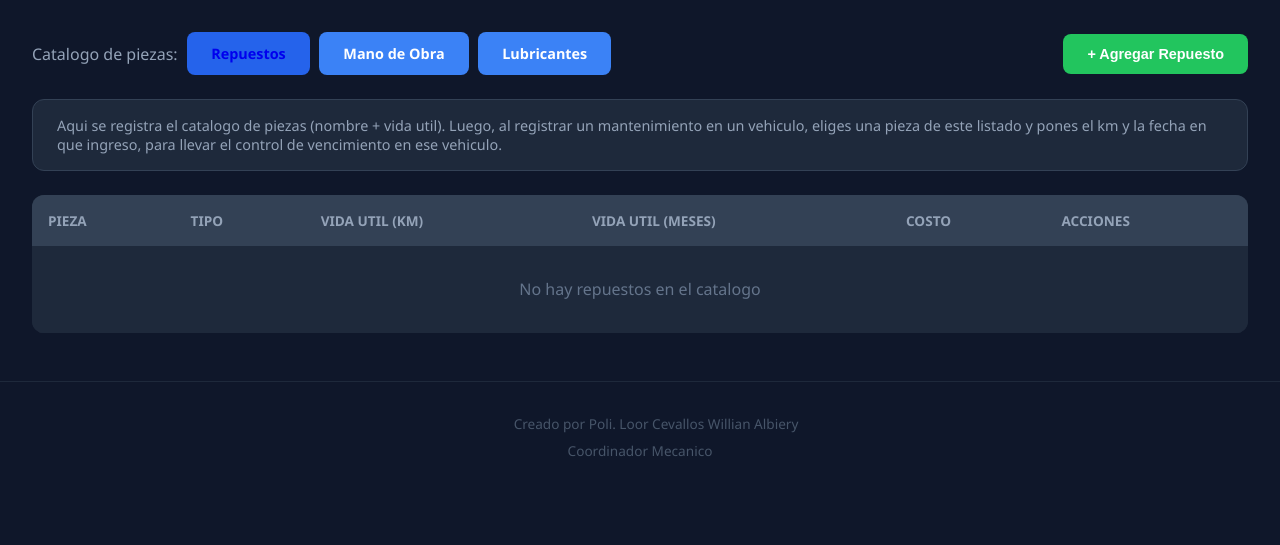
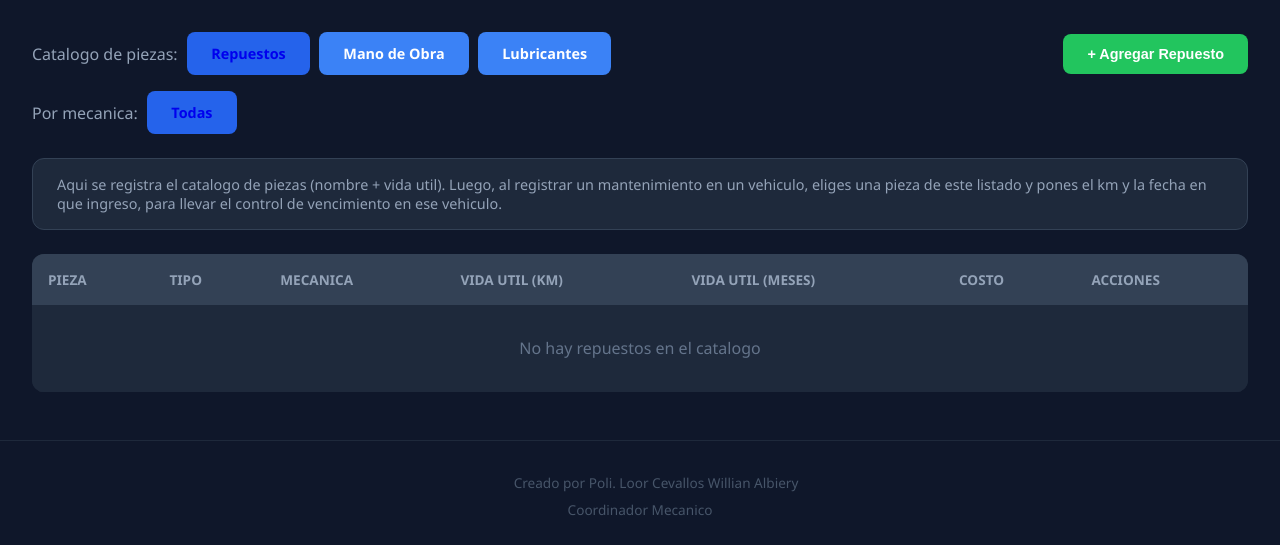
Before and after one commit to cracjuego454-glitch/flota-subzona-manabi, a Flask app: page /piezas in a window 1280 px wide. Shown: the part 67-612 px from the top of the page. Run offline with Flask 3, Linux system fonts and the light colour scheme; the visitor is signed in with stand-in values (Sample User, id 1); data that the repository does not hold is empty; some libraries are stand-ins or nearby versions.

Commit message:
Piezas por mecanica: catalogo separado + filtro por vehiculo

```diff
--- a/RESUMEN_PROYECTO.txt
+++ b/RESUMEN_PROYECTO.txt
@@ -60,6 +60,7 @@ Activo, En Taller, Inactivo, Remate
 24. ALERTA DE VIDA ÚTIL AL REGISTRAR MANTENIMIENTO: si eliges en el mantenimiento una pieza que ese vehículo YA tiene y AÚN está en vida útil, se muestra un aviso de EXCEPCIÓN. Debes escribir el motivo (ej: cambio por daño/golpe) para poder guardarla; si no, el sistema BLOQUEA el registro. El motivo queda visible en la ficha del vehículo.
 25. CATÁLOGO EN SALIDA DEL TALLER: en el modal de "Marcar Salida" ya NO se escribe la pieza a mano; ahora se ELIGE del catálogo (igual que en mantenimiento) y su costo se suma automáticamente a la categoría correcta (repuestos/lubricantes/mano de obra) y al total, sin doble conteo.
 26. FILTRO DE VIDA ÚTIL CON EXCEPCIÓN EN SALIDA DEL TALLER: al marcar "Confirmar Salida", si eliges una pieza que ese vehículo YA tiene y AÚN está en vida útil, el sistema NO registra y muestra un aviso rojo de EXCEPCIÓN con un campo para escribir el motivo (ej: cambio por daño/golpe). Debes escribir el motivo para poder guardar; si no, se bloquea el envío (client-side) y el backend hace rollback como respaldo. Igual que en mantenimiento, evita piezas duplicadas en el inventario del vehículo.
+27. PIEZAS POR MECÁNICA: el catálogo de piezas (/piezas) ahora se organiza por mecánica. Cada pieza pertenece a UNA sola mecánica (ej: un "Amortiguador" para Multimarcas y otro para Kia son piezas distintas con sus propios valores). En /piezas hay pestañas por mecánica (además de las de tipo), y al registrar un mantenimiento o la salida de un vehículo, el selector SOLO muestra las piezas de la mecánica de ese vehículo. La columna "Mecanica" se muestra en la tabla del catálogo.
 
 --- IMPORTANTE ---
 - Render despliega desde la subcarpeta flota-subzona-manabi/ (NO desde la raíz)
@@ -80,7 +81,7 @@ requirements.txt: flask, openpyxl, gunicorn, psycopg2-binary
 static/escudo_policia.png: Escudo Policía Nacional del Ecuador
 
 --- PROXIMO PASO ---
-- Subir el último commit por GitHub Desktop (Summary: "Salida taller: filtro vida util con excepcion + costos automaticos") y probar en Render la Salida del Taller con el filtro de vida útil con excepción + la suma automática de costos.
+- Subir el último commit por GitHub Desktop (Summary: "Piezas por mecanica: catalogo separado + filtro por vehiculo") y probar en Render: agregar una pieza con su mecánica, ver pestañas por mecánica en /piezas, y que al registrar mantenimiento/salida solo aparezcan las piezas de la mecánica del vehículo.
 
 --- INSTRUCCIONES PARA NUEVO CHAT ---
 Copiar todo este archivo y pegarlo en el chat. Decir "este es el resumen del proyecto, continuamos desde donde quedamos".
--- a/app.py
+++ b/app.py
@@ -117,7 +117,8 @@ def init_db():
             tipo TEXT DEFAULT 'repuesto',
             vida_km INTEGER DEFAULT 0,
             vida_meses INTEGER DEFAULT 0,
-            costo REAL DEFAULT 0
+            costo REAL DEFAULT 0,
+            mecanica TEXT DEFAULT 'Multimarcas'
         )
     """)
     cur.execute("""
@@ -185,6 +186,10 @@ def add_columns_parte_taller():
             cur.execute(f"ALTER TABLE piezas ADD COLUMN {col}")
         except Exception:
             pass
+    try:
+        cur.execute("ALTER TABLE piezas ADD COLUMN mecanica TEXT DEFAULT 'Multimarcas'")
+    except Exception:
+        pass
     try:
         cur.execute("ALTER TABLE piezas_vehiculo ADD COLUMN observaciones TEXT")
     except Exception:
@@ -401,7 +406,7 @@ def detalle(id):
     vehiculo = cur.fetchone()
     cur.execute("SELECT * FROM mantenimientos WHERE vehiculo_id=%s ORDER BY fecha DESC", (id,))
     historial = cur.fetchall()
-    cur.execute("SELECT * FROM piezas ORDER BY nombre ASC")
+    cur.execute("SELECT * FROM piezas WHERE mecanica=%s ORDER BY nombre ASC", (vehiculo["mecanica"] or "Multimarcas",))
     catalogo = cur.fetchall()
 
     cur.execute("SELECT * FROM piezas_vehiculo WHERE vehiculo_id=%s ORDER BY id DESC", (id,))
@@ -997,8 +1002,11 @@ def parte_taller():
                 r["dias"] = 0
     cur.execute("SELECT id, placa, marca, modelo FROM vehiculos ORDER BY placa")
     vehiculos = cur.fetchall()
-    cur.execute("SELECT * FROM piezas ORDER BY nombre")
+    cur.execute("SELECT * FROM piezas ORDER BY mecanica, nombre")
     catalogo = cur.fetchall()
+    catalogo_por_mecanica = {}
+    for p in catalogo:
+        catalogo_por_mecanica.setdefault(p["mecanica"] or "Multimarcas", []).append(p)
 
     ahora = datetime.now(ECUADOR_TZ)
     cur.execute("""
@@ -1031,7 +1039,7 @@ def parte_taller():
 
     cur.close()
     conn.close()
-    return render_template("parte_taller.html", registros=registros, vehiculos=vehiculos, filtro=filtro, catalogo=catalogo, piezas_activas_map=piezas_activas_map)
+    return render_template("parte_taller.html", registros=registros, vehiculos=vehiculos, filtro=filtro, catalogo=catalogo, catalogo_por_mecanica=catalogo_por_mecanica, piezas_activas_map=piezas_activas_map)
 
 
 @app.route("/parte-taller/ingresar", methods=["POST"])
@@ -1171,15 +1179,25 @@ def piezas():
     conn = get_db()
     cur = conn.cursor(cursor_factory=psycopg2.extras.RealDictCursor)
     tipo = request.args.get("tipo", "repuesto")
-    cur.execute("""
-        SELECT * FROM piezas
-        WHERE tipo = %s
-        ORDER BY nombre ASC
-    """, (tipo,))
+    mecanica = request.args.get("mecanica", "")
+    cur.execute("SELECT DISTINCT mecanica FROM vehiculos WHERE mecanica IS NOT NULL AND mecanica != '' ORDER BY mecanica")
+    mecanicas = cur.fetchall()
+    if mecanica:
+        cur.execute("""
+            SELECT * FROM piezas
+            WHERE tipo = %s AND mecanica = %s
+            ORDER BY nombre ASC
+        """, (tipo, mecanica))
+    else:
+        cur.execute("""
+            SELECT * FROM piezas
+            WHERE tipo = %s
+            ORDER BY nombre ASC
+        """, (tipo,))
     piezas = cur.fetchall()
     cur.close()
     conn.close()
-    return render_template("piezas.html", piezas=piezas, tipo=tipo)
+    return render_template("piezas.html", piezas=piezas, tipo=tipo, mecanicas=mecanicas, mecanica=mecanica)
 
 
 @app.route("/piezas/agregar", methods=["POST"])
@@ -1188,19 +1206,20 @@ def piezas_agregar():
     conn = get_db()
     cur = conn.cursor()
     cur.execute("""
-        INSERT INTO piezas (nombre, tipo, vida_km, vida_meses, costo)
-        VALUES (%s, %s, %s, %s, %s)
+        INSERT INTO piezas (nombre, tipo, vida_km, vida_meses, costo, mecanica)
+        VALUES (%s, %s, %s, %s, %s, %s)
     """, (
         request.form["nombre"],
         request.form.get("tipo", "repuesto"),
         request.form.get("vida_km") or 0,
         request.form.get("vida_meses") or 0,
-        request.form.get("costo") or 0
+        request.form.get("costo") or 0,
+        request.form.get("mecanica", "Multimarcas")
     ))
     conn.commit()
     cur.close()
     conn.close()
-    return redirect(url_for("piezas", tipo=request.form.get("tipo", "repuesto")))
+    return redirect(url_for("piezas", tipo=request.form.get("tipo", "repuesto"), mecanica=request.form.get("mecanica", "")))
 
 
 @app.route("/piezas/eliminar/<int:id>")
@@ -1215,7 +1234,7 @@ def piezas_eliminar(id):
     cur.close()
     conn.close()
     tipo = r[0] if r else "repuesto"
-    return redirect(url_for("piezas", tipo=tipo))
+    return redirect(url_for("piezas", tipo=tipo, mecanica=request.args.get("mecanica", "")))
 
 
 @app.route("/piezas-vehiculo/eliminar/<int:id>")
--- a/templates/piezas.html
+++ b/templates/piezas.html
@@ -53,6 +53,7 @@
         .badge-vida { background: #166534; color: #22c55e; }
         .badge-por { background: #78350f; color: #f59e0b; }
         .badge-vencida { background: #7f1d1d; color: #ef4444; }
+        .badge-meca { background: #164e63; color: #67e8f9; }
         .alerta { background: #7f1d1d; color: #fecaca; border: 1px solid #ef4444; border-radius: 8px; padding: 1rem; margin-bottom: 1.5rem; display: none; }
         .acciones { display: flex; gap: 0.5rem; flex-wrap: wrap; }
         footer { text-align: center; padding: 2rem; color: #475569; font-size: 0.85rem; border-top: 1px solid #1e293b; margin-top: 3rem; }
@@ -88,13 +89,20 @@
     </nav>
 
     <div class="container">
-        <div style="display:flex; gap:0.6rem; align-items:center; margin-bottom:1.5rem; flex-wrap:wrap;">
+        <div style="display:flex; gap:0.6rem; align-items:center; margin-bottom:1rem; flex-wrap:wrap;">
             <span style="color:#94a3b8;">Catalogo de piezas:</span>
-            <a href="/piezas?tipo=repuesto" class="btn {% if tipo == 'repuesto' %}btn-active{% else %}btn-primary{% endif %}">Repuestos</a>
-            <a href="/piezas?tipo=mano_obra" class="btn {% if tipo == 'mano_obra' %}btn-active{% else %}btn-primary{% endif %}">Mano de Obra</a>
-            <a href="/piezas?tipo=lubricante" class="btn {% if tipo == 'lubricante' %}btn-active{% else %}btn-primary{% endif %}">Lubricantes</a>
+            <a href="/piezas?tipo=repuesto&mecanica={{ mecanica }}" class="btn {% if tipo == 'repuesto' %}btn-active{% else %}btn-primary{% endif %}">Repuestos</a>
+            <a href="/piezas?tipo=mano_obra&mecanica={{ mecanica }}" class="btn {% if tipo == 'mano_obra' %}btn-active{% else %}btn-primary{% endif %}">Mano de Obra</a>
+            <a href="/piezas?tipo=lubricante&mecanica={{ mecanica }}" class="btn {% if tipo == 'lubricante' %}btn-active{% else %}btn-primary{% endif %}">Lubricantes</a>
             <div style="flex:1;"></div>
             <button class="btn btn-success" onclick="document.getElementById('modal-pieza').classList.add('active')">+ Agregar {{ 'Repuesto' if tipo=='repuesto' else 'Mano de Obra' if tipo=='mano_obra' else 'Lubricante' }}</button>
+        </div>
+        <div style="display:flex; gap:0.6rem; align-items:center; margin-bottom:1.5rem; flex-wrap:wrap;">
+            <span style="color:#94a3b8;">Por mecanica:</span>
+            <a href="/piezas?tipo={{ tipo }}&mecanica=" class="btn {% if not mecanica %}btn-active{% else %}btn-primary{% endif %}">Todas</a>
+            {% for m in mecanicas %}
+            <a href="/piezas?tipo={{ tipo }}&mecanica={{ m.mecanica }}" class="btn {% if mecanica == m.mecanica %}btn-active{% else %}btn-primary{% endif %}">{{ m.mecanica }}</a>
+            {% endfor %}
         </div>
 
         <div style="background:#1e293b; border:1px solid #334155; border-radius:12px; padding:1rem 1.5rem; margin-bottom:1.5rem; color:#94a3b8; font-size:0.9rem;">
@@ -106,6 +114,7 @@
                 <tr>
                     <th>Pieza</th>
                     <th>Tipo</th>
+                    <th>Mecanica</th>
                     <th>Vida util (km)</th>
                     <th>Vida util (meses)</th>
                     <th>Costo</th>
@@ -117,18 +126,19 @@
                 <tr>
                     <td><strong>{{ p.nombre }}</strong></td>
                     <td>{{ 'Repuesto' if p.tipo=='repuesto' else 'Mano de Obra' if p.tipo=='mano_obra' else 'Lubricante' }}</td>
+                    <td><span class="badge badge-meca">{{ p.mecanica or 'Multimarcas' }}</span></td>
                     <td>{{ "{:,}".format(p.vida_km) if p.vida_km else '-' }}</td>
                     <td>{{ p.vida_meses if p.vida_meses else '-' }}</td>
                     <td>${{ "{:,.2f}".format(p.costo or 0) }}</td>
                     <td class="acciones">
                         {% if session.rol == 'admin' %}
-                        <a href="/piezas/eliminar/{{ p.id }}" class="btn btn-danger btn-sm" onclick="return confirm('Eliminar esta pieza del catalogo?')">X</a>
+                        <a href="/piezas/eliminar/{{ p.id }}?mecanica={{ mecanica }}" class="btn btn-danger btn-sm" onclick="return confirm('Eliminar esta pieza del catalogo?')">X</a>
                         {% endif %}
                     </td>
                 </tr>
                 {% endfor %}
                 {% if not piezas %}
-                <tr><td colspan="6" style="text-align:center; padding:2rem; color:#64748b;">No hay {{ 'repuestos' if tipo=='repuesto' else 'items de mano de obra' if tipo=='mano_obra' else 'lubricantes' }} en el catalogo</td></tr>
+                <tr><td colspan="7" style="text-align:center; padding:2rem; color:#64748b;">No hay {{ 'repuestos' if tipo=='repuesto' else 'items de mano de obra' if tipo=='mano_obra' else 'lubricantes' }} en el catalogo</td></tr>
                 {% endif %}
             </tbody>
         </table>
@@ -146,6 +156,14 @@
                             <option value="repuesto" {% if tipo=='repuesto' %}selected{% endif %}>Repuesto / Pieza</option>
                             <option value="mano_obra" {% if tipo=='mano_obra' %}selected{% endif %}>Mano de Obra</option>
                             <option value="lubricante" {% if tipo=='lubricante' %}selected{% endif %}>Lubricante</option>
+                        </select>
+                    </div>
+                    <div class="form-group"><label>Mecanica *</label>
+                        <select name="mecanica" required>
+                            <option value="">Seleccione mecanica...</option>
+                            {% for m in mecanicas %}
+                            <option value="{{ m.mecanica }}" {% if mecanica == m.mecanica %}selected{% endif %}>{{ m.mecanica }}</option>
+                            {% endfor %}
                         </select>
                     </div>
                     <div class="form-group"><label>Vida util (km)</label><input type="number" name="vida_km" value="0" placeholder="Ej: 4000"></div>
```
Also changed, not shown: templates/parte_taller.html (+32 -8 lines).
